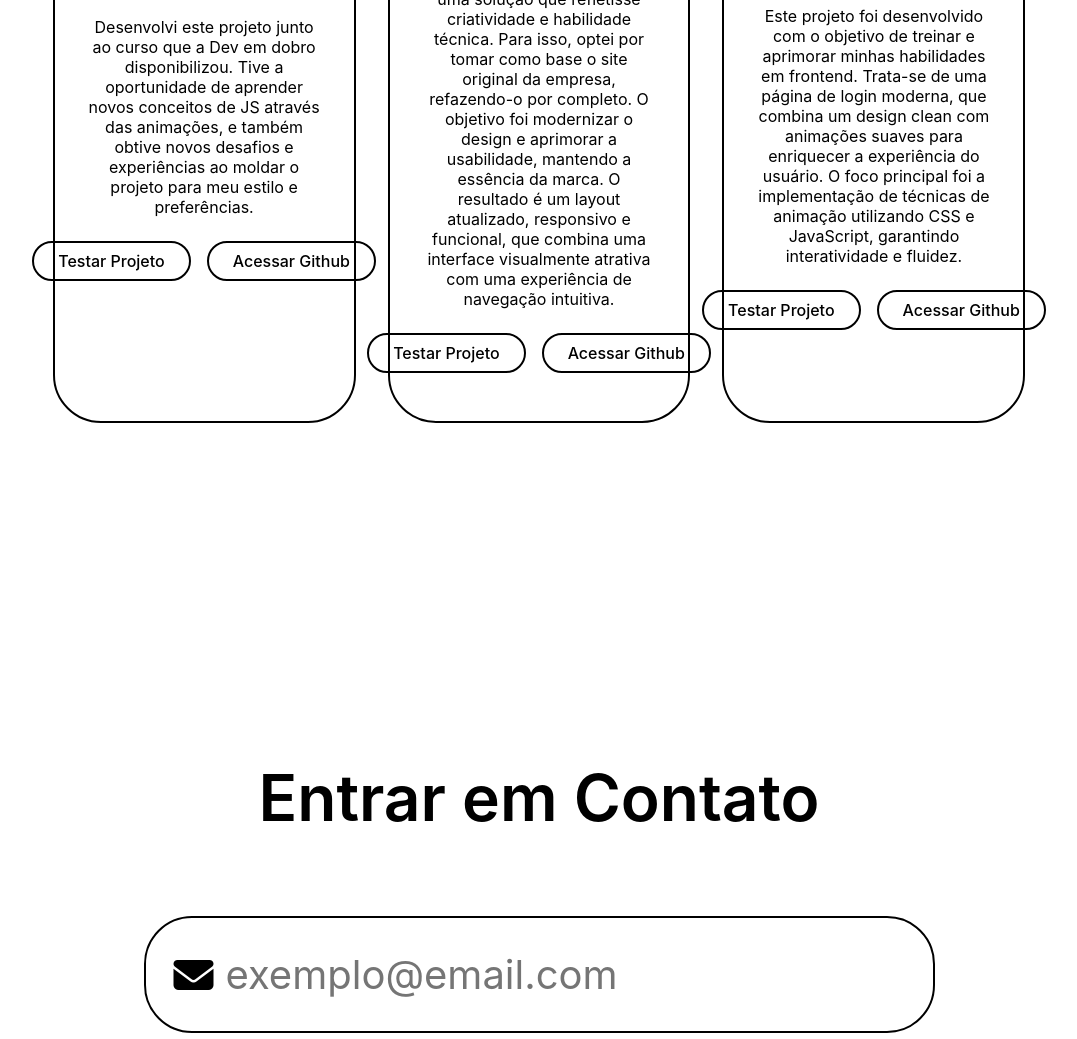
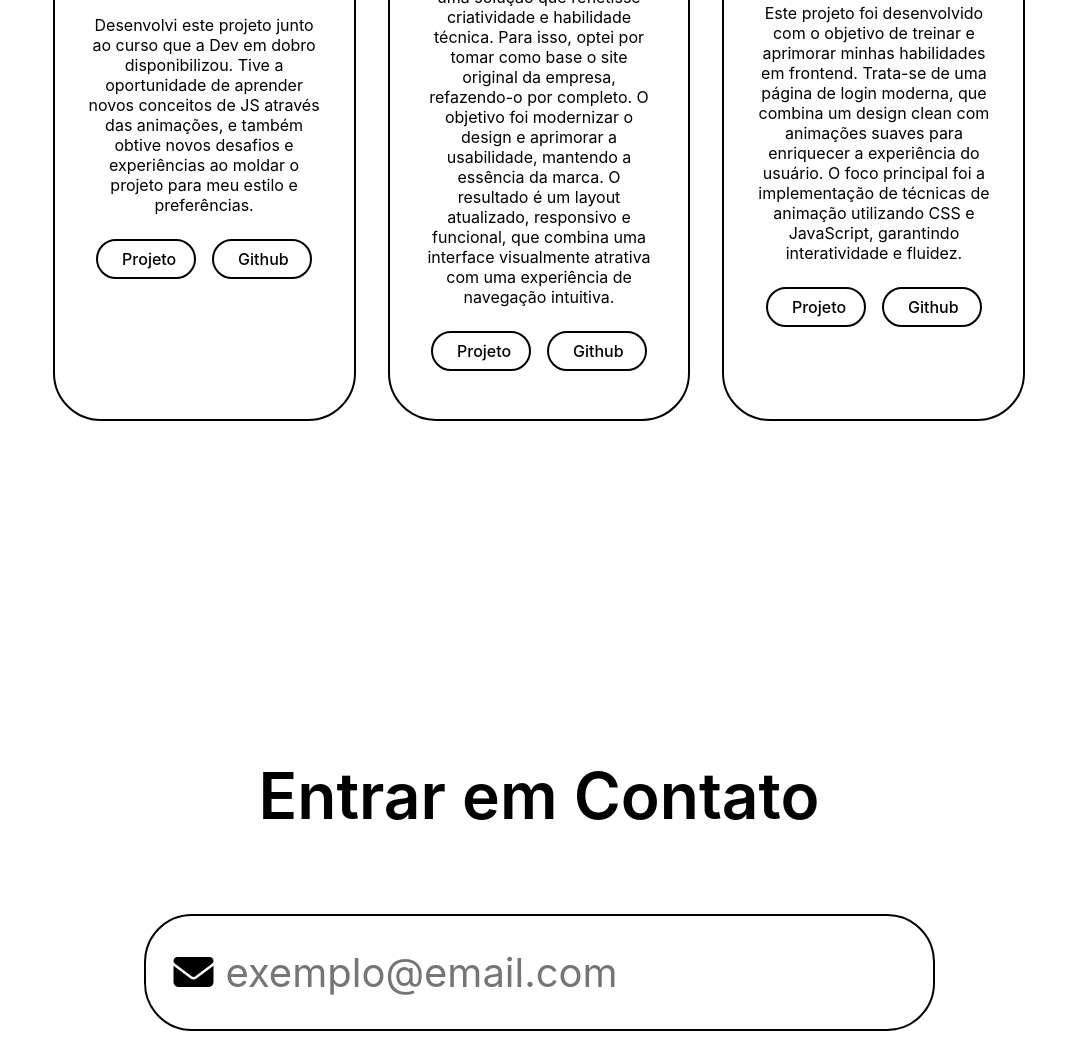
Before and after one commit to Luan-5ilva/Portif-lio, a plain HTML site: page index.html in a window 1280 px wide. Shown: the part 2609-3648 px from the top of the page, without its empty margins (101-1178 px from the left). Drawn offline with nearby package versions, Linux system fonts and the light colour scheme.

Commit message:
Correção Responsividade

```diff
--- a/index.html
+++ b/index.html
@@ -115,8 +115,8 @@
             experiências ao moldar o projeto para meu estilo e preferências.
           </p>
           <div class="btn-group">
-            <div class="btn">Testar Projeto</div>
-            <div class="btn">Acessar Github</div>
+            <div class="btn">Projeto</div>
+            <div class="btn">Github</div>
           </div>
         </div>
 
@@ -134,8 +134,8 @@
             visualmente atrativa com uma experiência de navegação intuitiva.
           </p>
           <div class="btn-group">
-            <div class="btn">Testar Projeto</div>
-            <div class="btn">Acessar Github</div>
+            <div class="btn">Projeto</div>
+            <div class="btn">Github</div>
           </div>
         </div>
 
@@ -151,8 +151,8 @@
             garantindo interatividade e fluidez.
           </p>
           <div class="btn-group">
-            <div class="btn">Testar Projeto</div>
-            <div class="btn">Acessar Github</div>
+            <div class="btn">Projeto</div>
+            <div class="btn">Github</div>
           </div>
         </div>
       </div>
--- a/style.css
+++ b/style.css
@@ -378,6 +378,12 @@ footer ul li a {
   .input-box i {
     font-size: 2.5rem;
   }
+  .projects-grid img {
+    width: 250px;
+  }
+  .project-card .btn {
+    width: 100px;
+  }
 }
 
 @media (max-width: 768px) {
```
